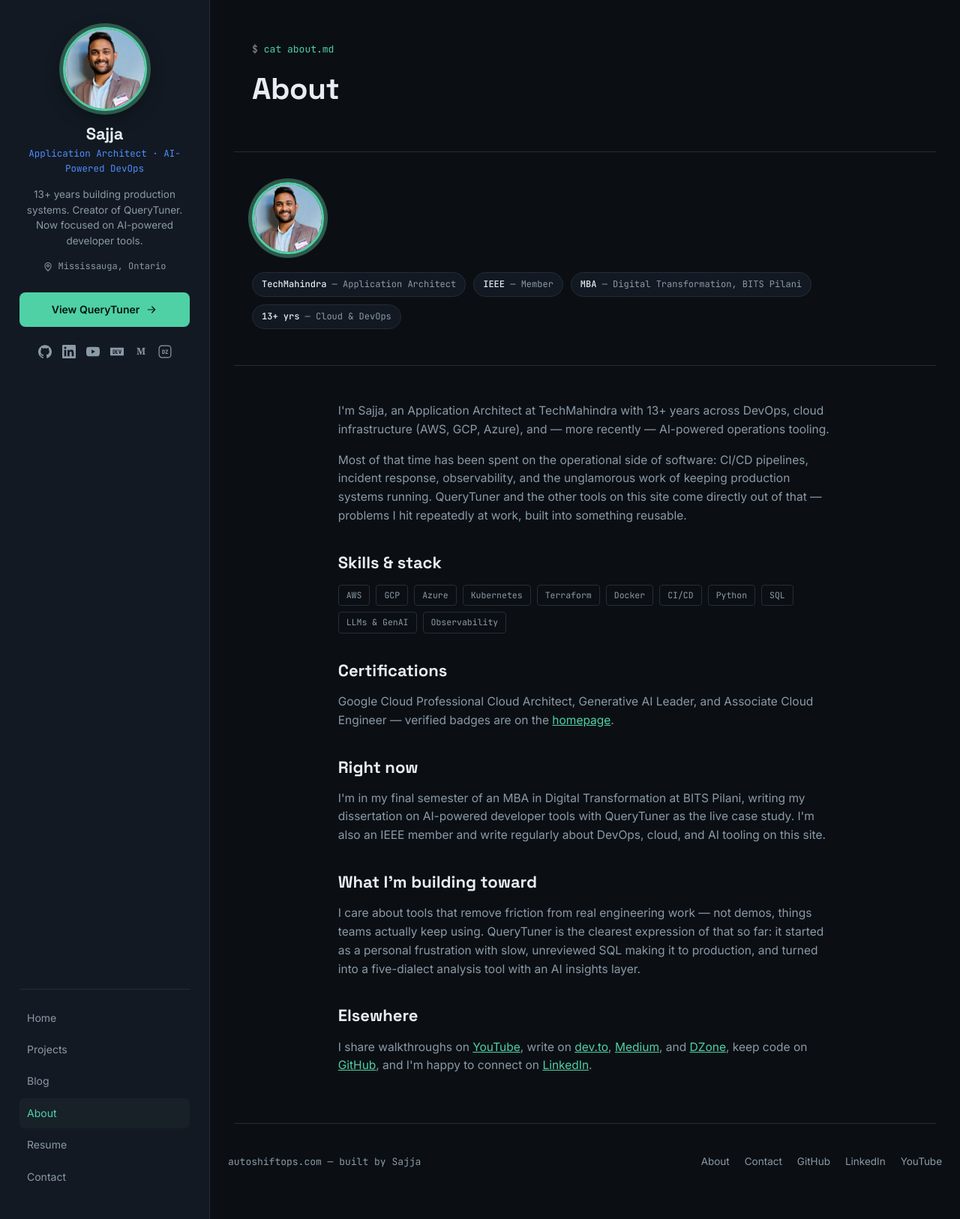
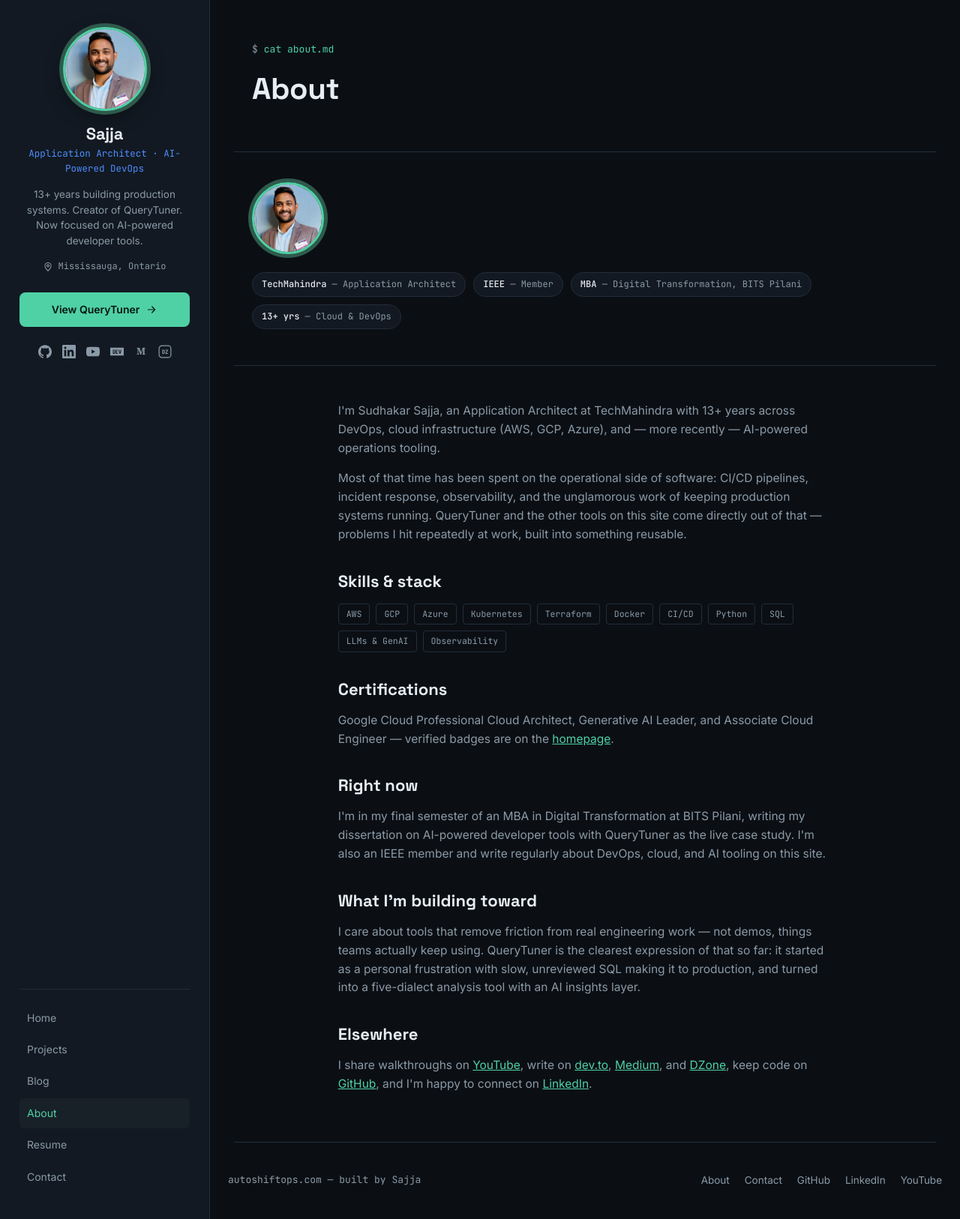
Before and after one commit to AutoShiftOps/autoshiftops.github.io, a Jekyll site: the page built from about.md, in a window 1280 px wide. Shown: the whole page at 75% size. Built offline with Jekyll 4.4.1, drawn with Linux system fonts in a browser that asks for light colours.

Commit message:
final fixes

```diff
--- a/_config.yml
+++ b/_config.yml
@@ -1,13 +1,13 @@
 title: AutoShiftOps
 tagline: Application Architect building AI-powered DevOps tooling
 description: >-
-  Sajja — Application Architect with 13+ years across cloud infrastructure,
+  Sudhakar Sajja — Application Architect with 13+ years across cloud infrastructure,
   DevOps, and AI-powered operations. Creator of QueryTuner.
 url: "https://autoshiftops.com"
 baseurl: ""
 
 author:
-  name: Sajja
+  name: Sudhakar Sajja
   email: sajja.sudhakararao@gmail.com
   location: "Mississauga, Ontario"
 
--- a/_includes/sidebar.html
+++ b/_includes/sidebar.html
@@ -5,7 +5,7 @@
 
   <div class="sidebar-inner">
     <div class="sidebar-id">
-      <img class="sidebar-photo" src="{{ '/assets/images/professional.png' | relative_url }}" alt="Photo of Sajja" loading="lazy">
+      <img class="sidebar-photo" src="{{ '/assets/images/professional.png' | relative_url }}" alt="Photo of Sudhakar Sajja" loading="lazy">
       <h1 class="sidebar-name">Sajja</h1>
       <p class="sidebar-title">Application Architect &middot; AI-Powered DevOps</p>
       <p class="sidebar-bio">13+ years building production systems. Creator of QueryTuner. Now focused on AI-powered developer tools.</p>
--- a/about.md
+++ b/about.md
@@ -2,7 +2,7 @@
 layout: page
 title: About
 permalink: /about/
-description: Sajja — Application Architect, 13+ years in cloud infrastructure and DevOps, building AI-powered developer tools.
+description: Sudhakar Sajja — Application Architect, 13+ years in cloud infrastructure and DevOps, building AI-powered developer tools.
 ---
 <header class="page-hero">
   <div class="wrap">
@@ -14,7 +14,7 @@
 <section>
   <div class="wrap">
     <div class="about-intro">
-      <img class="about-photo" src="{{ '/assets/images/professional.png' | relative_url }}" alt="Photo of Sajja">
+      <img class="about-photo" src="{{ '/assets/images/professional.png' | relative_url }}" alt="Photo of Sudhakar Sajja">
       <div class="cred">
         <span><b>TechMahindra</b> — Application Architect</span>
         <span><b>IEEE</b> — Member</span>
@@ -27,7 +27,7 @@
 
 <section>
   <div class="wrap prose">
-    <p>I'm Sajja, an Application Architect at TechMahindra with 13+ years across DevOps, cloud infrastructure (AWS, GCP, Azure), and — more recently — AI-powered operations tooling.</p>
+    <p>I'm Sudhakar Sajja, an Application Architect at TechMahindra with 13+ years across DevOps, cloud infrastructure (AWS, GCP, Azure), and — more recently — AI-powered operations tooling.</p>
 
     <p>Most of that time has been spent on the operational side of software: CI/CD pipelines, incident response, observability, and the unglamorous work of keeping production systems running. QueryTuner and the other tools on this site come directly out of that — problems I hit repeatedly at work, built into something reusable.</p>
 
--- a/blog.html
+++ b/blog.html
@@ -2,7 +2,7 @@
 layout: page
 title: Blog
 permalink: /blog/
-description: DevOps, cloud, and AI tooling notes from Sajja.
+description: DevOps, cloud, and AI tooling notes from Sudhakar Sajja.
 ---
 <header class="page-hero">
   <div class="wrap">
```
Also changed, not shown: contact.md (+1 -1 lines), projects.md (+1 -1 lines), README.md.
